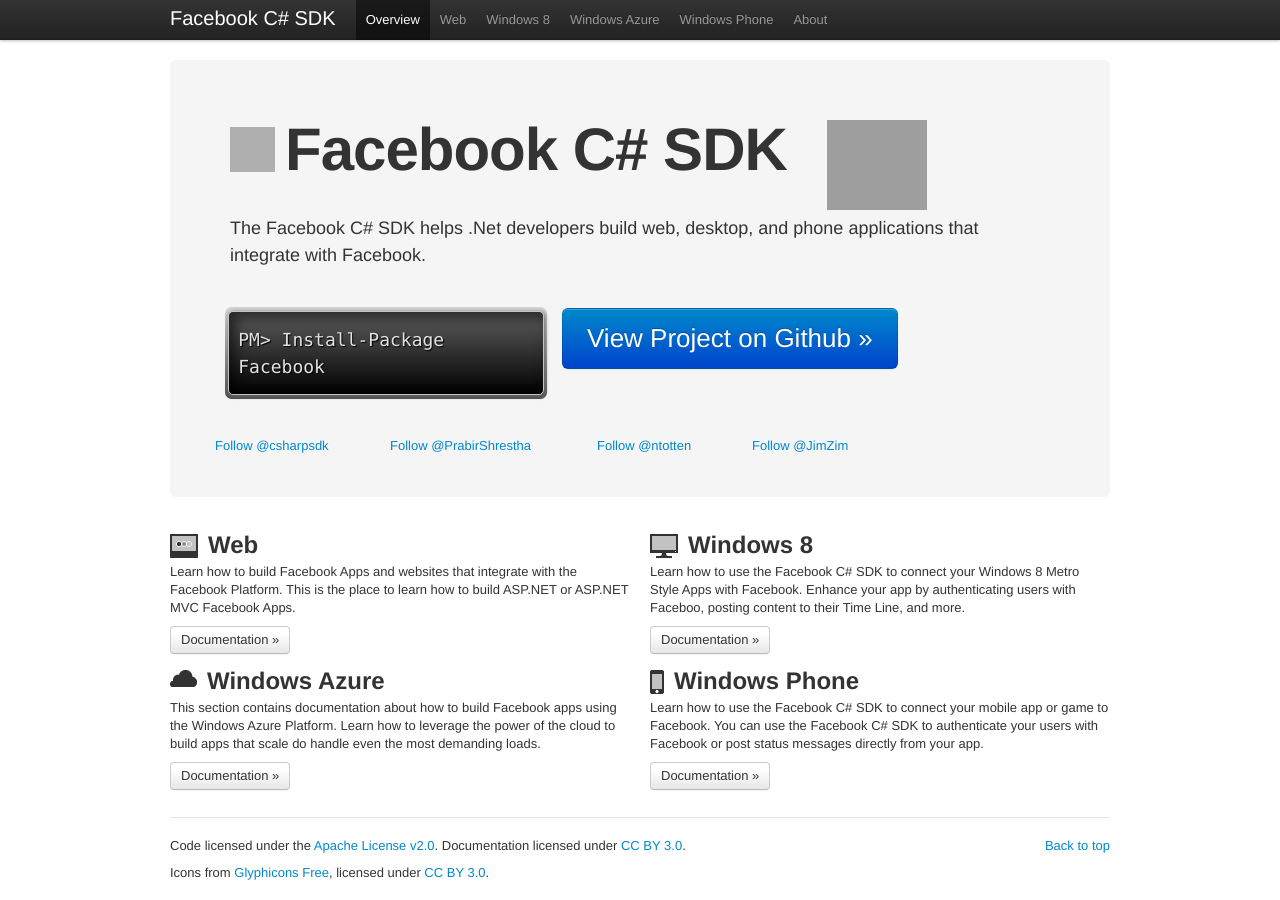
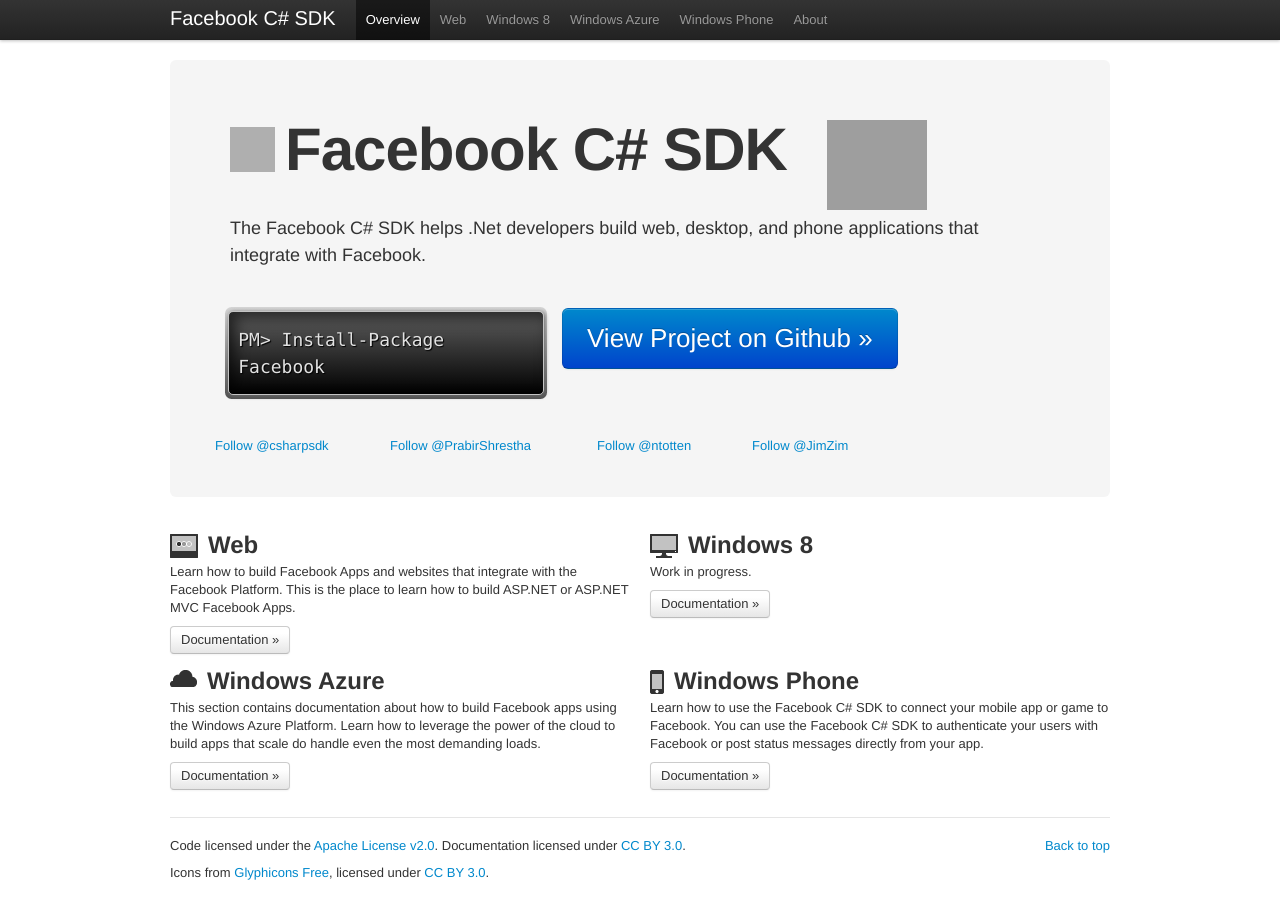
Before and after one commit to facebook-csharp-sdk/facebook-csharp-sdk.github.com, a Jekyll site: the page index.html, which Jekyll copies as it is, in a window 1280 px wide, cut to the strip 0-900 px from the top of the page. Built offline with Jekyll 4.4.1, drawn with Linux system fonts in a browser that asks for light colours; nearby versions of some CDN libraries; library files that are not in the unit come from our copies; Markdown is read by kramdown in place of the engine named in the settings; comment, search, counter and statistics services are not loaded; grey boxes are pictures that could not be loaded.

Commit message:
Updated docs.

```diff
--- a/_layouts/default.html
+++ b/_layouts/default.html
@@ -12,7 +12,7 @@
     <![endif]-->
 
     <!-- Le styles -->
-    <link href="/assets/css/bootstrap.min.css" rel="stylesheet">
+    <link href="/assets/css/bootstrap.css" rel="stylesheet">
     <link href="http://pages.github.com/shared/css/documentation.css" rel="stylesheet">
     <link href="http://pages.github.com/shared/css/pygments.css" rel="stylesheet">
     <link href="/assets/css/style.css" rel="stylesheet">
--- a/index.html
+++ b/index.html
@@ -91,8 +91,8 @@
         <div class="span6">
           <img class="bs-icon" src="assets/img/glyphicons/glyphicons_086_display.png">
           <h2>Windows 8</h2>
-           <p>Learn how to use the Facebook C# SDK to connect your Windows 8 Metro Style Apps with Facebook. Enhance your app by authenticating users with Faceboo, posting content to their Time Line, and more.</p>
-          <p><a class="btn" href="/docs/phone">Documentation &raquo;</a></p>
+           <p>Work in progress.</p>
+          <p><a class="btn" href="/docs/windows">Documentation &raquo;</a></p>
         </div>
       </div>
       <div class="row">
```
